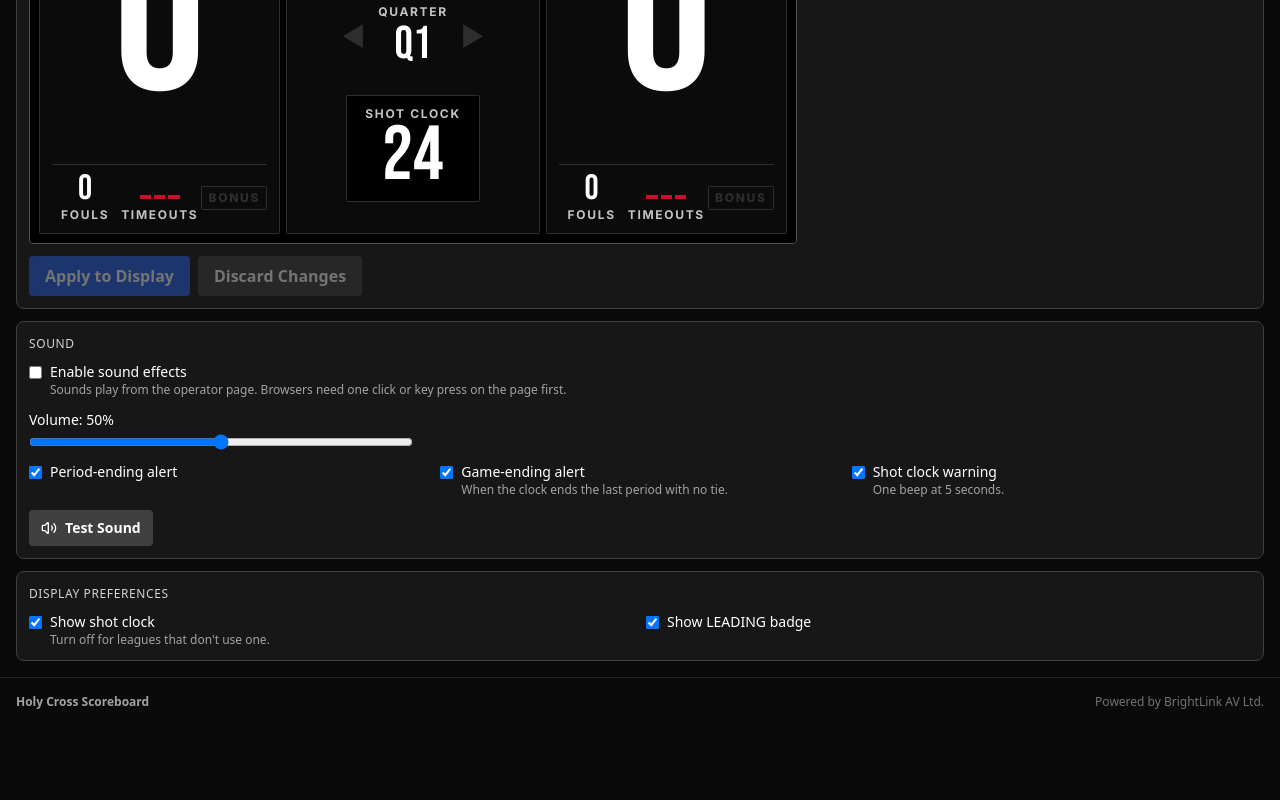
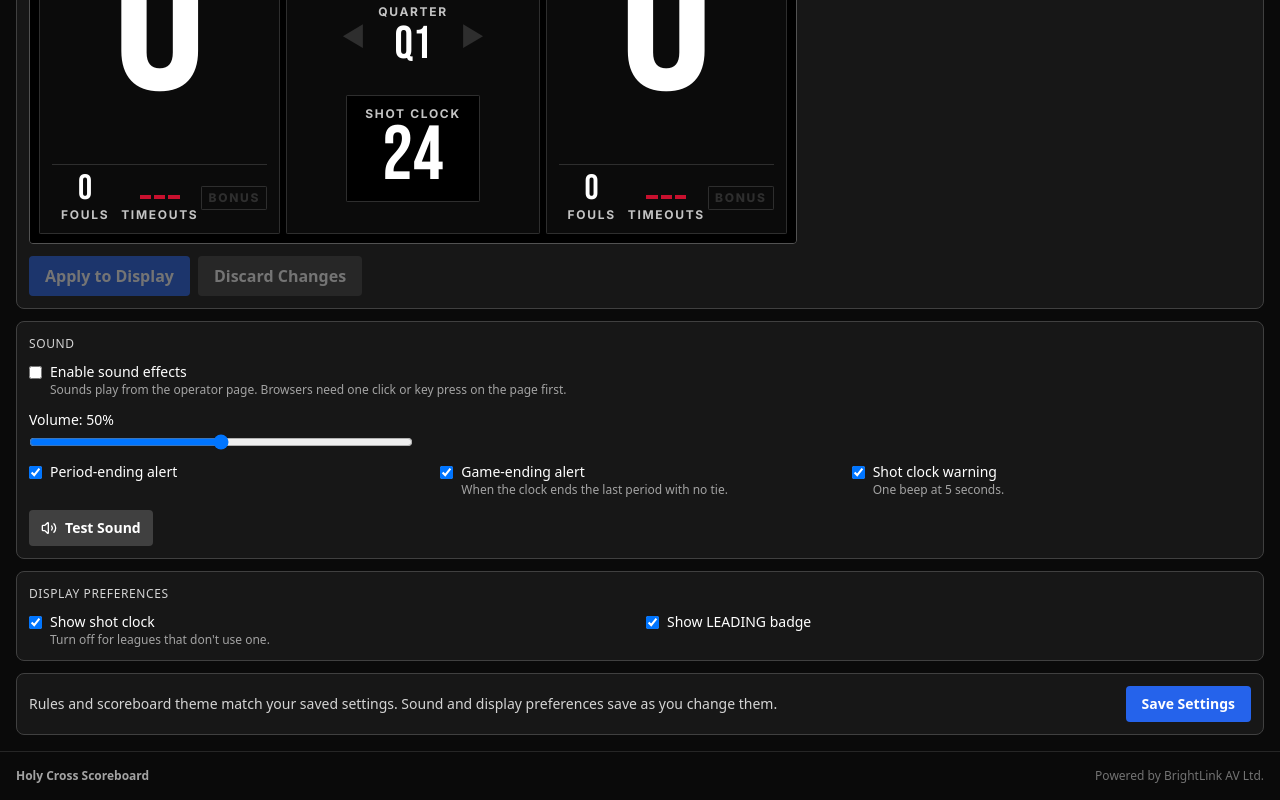
Before and after one commit to jamesabr11/Brightlink-Scoreboard-Application, a React (Vite) app: page /setup in a window 1280 px wide. Shown: the part 1329-2129 px from the top of the page. Before the commit the page ends 2055 px from the top, so only its background shows below. Built offline with nearby package versions, Linux system fonts and the light colour scheme.

Commit message:
feat(setup): add Save Settings to Game Settings
Saves the current rules and scoreboard theme to useSettingsStore, separate from
Saved Configurations, with an unsaved-changes notice and a Revert action.

```diff
--- a/src/components/basketball/SetupPage.tsx
+++ b/src/components/basketball/SetupPage.tsx
@@ -4,8 +4,10 @@ import { referencedLogos, useBasketballStore } from '../../store/useBasketballSt
 import { notify } from '../../lib/feedback';
 import { LOGO_TYPES, pruneLogos, saveLogo } from '../../lib/logos';
 import type { Team } from '../../types/basketball';
-import { input, neutral } from './styles';
+import { input, neutral, primary } from './styles';
 import { Panel, RulesFields, TeamLogo } from './ui';
+import { useSettingsStore, pickRules } from '../../store/useSettingsStore';
+import { cleanTheme } from '../../lib/theme';
 import { ThemePicker } from './ThemePicker';
 import { SoundDisplayPreferences } from './AppPreferences';
 
@@ -58,6 +60,24 @@ const TeamFields: React.FC<{ side: 'home' | 'away' }> = ({ side }) => {
   );
 };
 
+// Save Settings keeps the current rules and scoreboard theme in useSettingsStore (its own persisted key, separate
+// from Saved Configurations). Sound and display preferences are written there as they are changed.
+const SaveSettings: React.FC = () => {
+  const { gameConfig, updateGameConfig } = useBasketballStore();
+  const saved = useSettingsStore();
+  const current = { rules: pickRules(gameConfig), theme: cleanTheme(gameConfig.theme) };
+  const unsaved = JSON.stringify(current) !== JSON.stringify({ rules: saved.rules, theme: saved.theme });
+  return (
+    <div className="flex flex-wrap items-center gap-3 rounded-lg border border-neutral-700 bg-neutral-900 p-3">
+      <p role="status" className={`flex-1 text-sm ${unsaved ? 'font-semibold text-amber-400' : 'text-neutral-300'}`}>
+        {unsaved ? 'Unsaved changes: the rules or scoreboard theme differ from your saved settings.' : 'Rules and scoreboard theme match your saved settings. Sound and display preferences save as you change them.'}
+      </p>
+      {unsaved && <button onClick={() => { updateGameConfig({ ...saved.rules, theme: saved.theme }); notify('Reverted to your saved settings.'); }} className={`${neutral} px-4 py-2 text-sm`}>Revert</button>}
+      <button onClick={() => { saved.updateRules(current.rules); saved.updateTheme(current.theme); notify('Settings saved.'); }} className={`${primary} px-4 py-2 text-sm`}>Save Settings</button>
+    </div>
+  );
+};
+
 export const SetupPage: React.FC = () => {
   const store = useBasketballStore();
 
@@ -77,6 +97,7 @@ export const SetupPage: React.FC = () => {
         <ThemePicker />
       </Panel>
       <SoundDisplayPreferences />
+      <SaveSettings />
       </section>
     </div>
   );
--- a/src/store/useSettingsStore.ts
+++ b/src/store/useSettingsStore.ts
@@ -13,7 +13,7 @@ interface SettingsStore extends AppSettings {
   restoreDefaults: () => void;
 }
 
-const pickRules = (config: GameRules): GameRules => ({
+export const pickRules = (config: GameRules): GameRules => ({
   periodDuration: config.periodDuration,
   overtimeDuration: config.overtimeDuration,
   numberOfPeriods: config.numberOfPeriods,
```
Also changed, not shown: 1 other file (tests, documents, lock files or other folders).
